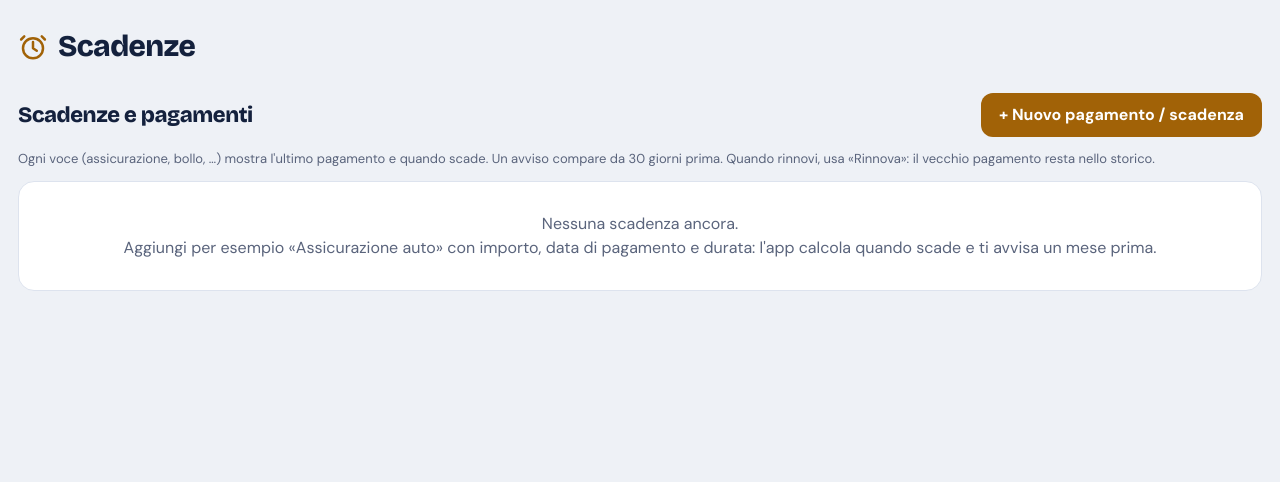
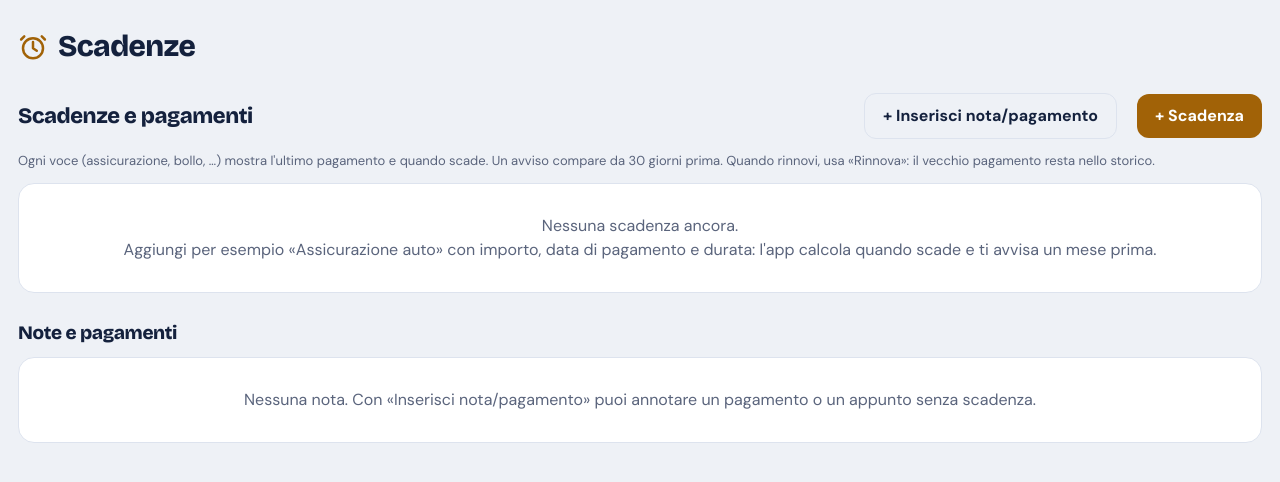
Before and after one commit to MaCesco/speseApp_v2, a Flask app: page /scadenze in a window 1280 px wide. Shown: the part 76-558 px from the top of the page. Run offline with Flask 3, Linux system fonts and the light colour scheme; the visitor is signed in with stand-in values (Sample User, id 1); some libraries are stand-ins or nearby versions.

Commit message:
29/10/26 mattina

```diff
--- a/app.py
+++ b/app.py
@@ -196,6 +196,7 @@ class Scadenza(db.Model):
     preavviso = db.Column(db.Integer, default=30)
     nota = db.Column(db.String(500), default="")
     chiusa = db.Column(db.Boolean, default=False, nullable=False)  # voce non piu' da rinnovare
+    tipo = db.Column(db.String(10), default="scad")  # scad = ha una scadenza | nota = solo nota/pagamento
 
 
 
@@ -203,7 +204,7 @@ def migra():
     """Aggiunge le colonne nuove alle tabelle gia' esistenti (database online)."""
     from sqlalchemy import inspect, text
     insp = inspect(db.engine)
-    for tab, col, tipo in (("studente", "note", "VARCHAR(500)"), ("lezione", "tariffa", "FLOAT"), ("studente", "credito", "FLOAT"), ("movimento", "file_id", "INTEGER"), ("impegno", "colore", "VARCHAR(10)")):
+    for tab, col, tipo in (("studente", "note", "VARCHAR(500)"), ("lezione", "tariffa", "FLOAT"), ("studente", "credito", "FLOAT"), ("movimento", "file_id", "INTEGER"), ("impegno", "colore", "VARCHAR(10)"), ("scadenza", "tipo", "VARCHAR(10)")):
         if col not in [c["name"] for c in insp.get_columns(tab)]:
             db.session.execute(text(f"ALTER TABLE {tab} ADD COLUMN {col} {tipo}"))
     if "contenuto" not in [c["name"] for c in insp.get_columns("file_bilancio")]:
@@ -1942,6 +1943,8 @@ def voci_scadenze(uid):
     """Raggruppa i pagamenti per voce: per ognuna l'ultimo pagamento (quello che conta) e lo storico."""
     gruppi = {}
     for s in Scadenza.query.filter_by(user_id=uid).all():
+        if s.tipo == "nota":
+            continue
         gruppi.setdefault(s.voce.strip().lower(), []).append(s)
     oggi, voci = date.today(), []
     for lista in gruppi.values():
@@ -2019,8 +2022,8 @@ def eventi_periodo(uid, da, a):
     for v in voci_scadenze(uid):
         s = v["s"]
         if s.scadenza and da <= s.scadenza <= a and not s.chiusa:
-            put(s.scadenza, dict(kind="scad", titolo=s.voce, ini="", fine="", href="/agenda?vista=scad", cls="scad",
-                                 sub="scadenza" + (f" · {s.importo:g} €" if s.importo else "")))
+            put(s.scadenza, dict(kind="scad", titolo=f"SCADENZA {s.voce}", ini="", fine="", href="/scadenze", cls="scad",
+                                 sub=(f"{s.importo:g} €".replace(".", ",") if s.importo else "")))
     for d, lst in out.items():
         for e in lst:
             try:
@@ -2103,7 +2106,8 @@ def _agenda(vista):
         for s in tutti:
             if s.data_pagamento and s.importo:
                 per_anno[s.data_pagamento.year] = per_anno.get(s.data_pagamento.year, 0) + s.importo
-        ctxd.update(voci=voci, per_anno=sorted(per_anno.items(), reverse=True), suggerimenti=SUGGERIMENTI_SCADENZE)
+        note = sorted([s for s in tutti if s.tipo == "nota"], key=lambda s: (s.data_pagamento or date.min, s.id), reverse=True)
+        ctxd.update(voci=voci, note=note, per_anno=sorted(per_anno.items(), reverse=True), suggerimenti=SUGGERIMENTI_SCADENZE)
     return render_template("agenda.html", **ctxd)
 
 
@@ -2158,6 +2162,9 @@ def scadenza_salva():
     val = _num(request.form.get("validita", "").strip().replace(",", "."))
     mesi = int(val * (12 if request.form.get("unita") == "anni" else 1)) if val and 0 < val <= 1200 else None
     sc = _data(request.form.get("scadenza"))
+    nota_sola = request.form.get("tipo") == "nota"
+    if nota_sola:  # solo nota/pagamento: nessuna validita' ne' scadenza
+        mesi, sc = None, None
     if not sc and dp and mesi:
         sc = aggiungi_mesi(dp, mesi) - timedelta(days=1)  # scade il giorno prima dell'anniversario
     if not mesi and dp and sc and sc > dp:
@@ -2173,7 +2180,13 @@ def scadenza_salva():
     s.preavviso = int(pre) if pre and 30 <= pre <= 365 else 30
     s.nota = request.form.get("nota", "").strip()[:500]
     s.chiusa = False
-    db.session.commit()
+    nuova = s.id is None
+    s.tipo = "nota" if nota_sola else "scad"
+    db.session.commit()
+    if nota_sola:
+        flash("Nota inserita." if nuova else "Nota aggiornata.")
+    else:
+        flash(("Scadenza inserita: " if nuova else "Scadenza aggiornata: ") + f"{s.voce}" + (f", scade il {_it(s.scadenza)}." if s.scadenza else "."))
     return _torna()
 
 
--- a/templates/agenda.html
+++ b/templates/agenda.html
@@ -1,6 +1,6 @@
 {% extends "base.html" %}{% block c %}
 {% set nxt = request.full_path.rstrip('?') %}
-{% macro sj(s) %}{{ {'id': s.id, 'voce': s.voce, 'importo': s.importo, 'dp': s.data_pagamento.isoformat() if s.data_pagamento else '', 'mesi': s.validita_mesi, 'sc': s.scadenza.isoformat() if s.scadenza else '', 'pre': s.preavviso or 30, 'nota': s.nota or ''}|tojson }}{% endmacro %}
+{% macro sj(s) %}{{ {'id': s.id, 'voce': s.voce, 'importo': s.importo, 'dp': s.data_pagamento.isoformat() if s.data_pagamento else '', 'mesi': s.validita_mesi, 'sc': s.scadenza.isoformat() if s.scadenza else '', 'pre': s.preavviso or 30, 'nota': s.nota or '', 'tipo': s.tipo or 'scad'}|tojson }}{% endmacro %}
 {% macro stato(v) %}{% if v.stato == 'scaduta' %}<span class="pill r">Scaduta da {{ -v.giorni }} g</span>{% elif v.stato == 'urgente' %}<span class="pill r">{% if v.giorni == 0 %}Scade oggi{% else %}Scade tra {{ v.giorni }} g{% endif %}</span>{% elif v.stato == 'presto' %}<span class="pill am">Scade tra {{ v.giorni }} g</span>{% elif v.stato == 'ok' %}<span class="pill g">In regola · {{ v.giorni }} g</span>{% elif v.stato == 'chiusa' %}<span class="pill mt">Non si rinnova</span>{% else %}<span class="pill mt">Senza scadenza</span>{% endif %}{% endmacro %}
 <style>
 :root{--am:#b45309;--amb:#d97706;--hh:60px;--fs:12.5px;--dh:52px}
@@ -38,7 +38,7 @@ button.pr{width:auto;padding:10px 18px;border-radius:12px;min-height:44px}
 .ev.ok{--c:var(--g);background:color-mix(in srgb,var(--g) 20%,var(--card))}
 .ev.no{--c:var(--r);background:color-mix(in srgb,var(--r) 20%,var(--card))}
 .ev.imp{--c:var(--ic,var(--in));background:color-mix(in srgb,var(--c) 22%,var(--card))}
-.ev.scad{--c:var(--amb);background:color-mix(in srgb,var(--amb) 22%,var(--card))}
+.ev.scad{--c:var(--r);background:color-mix(in srgb,var(--r) 22%,var(--card))}
 .ev b{display:block}.ev span{color:var(--mu)}
 .sen .ev{position:static;display:block;margin-top:4px}
 .ev.n2{font-size:calc(var(--fs)*.92);padding:3px 5px}.ev.n2 span,.ev.n3 span,.ev.n4 span{display:block}.ev.n3{font-size:calc(var(--fs)*.84);padding:2px 4px;line-height:1.2}.ev.n4{font-size:calc(var(--fs)*.76);padding:2px 3px;line-height:1.15}
@@ -57,7 +57,7 @@ button.pr{width:auto;padding:10px 18px;border-radius:12px;min-height:44px}
 .chip.ok{--c:var(--g);background:color-mix(in srgb,var(--g) 18%,var(--card))}
 .chip.no{--c:var(--r);background:color-mix(in srgb,var(--r) 18%,var(--card))}
 .chip.imp{--c:var(--ic,var(--in));background:color-mix(in srgb,var(--c) 20%,var(--card))}
-.chip.scad{--c:var(--amb);background:color-mix(in srgb,var(--amb) 22%,var(--card))}
+.chip.scad{--c:var(--r);background:color-mix(in srgb,var(--r) 22%,var(--card))}
 .more{font-size:12px;color:var(--mu);text-decoration:none;padding-left:4px}
 /* scadenze */
 .sg{display:grid;gap:14px;grid-template-columns:repeat(auto-fill,minmax(310px,1fr))}
@@ -68,6 +68,8 @@ button.pr{width:auto;padding:10px 18px;border-radius:12px;min-height:44px}
 .sc dl{display:grid;grid-template-columns:auto 1fr;gap:2px 12px;margin:4px 0;font-size:14.5px}.sc dt{color:var(--mu)}.sc dd{margin:0;font-weight:700;text-align:right}
 .sc .bt{display:flex;gap:6px;flex-wrap:wrap;margin-top:6px}
 .sc .bt button,.sc .bt form button{width:auto;padding:6px 12px;min-height:40px;font-size:14px;border-radius:10px}
+.tb .pr.sec{background:var(--bg);color:var(--tx);border:1px solid var(--line)}
+.nt td{vertical-align:middle}.nt td:nth-child(3){text-align:right;font-weight:700;white-space:nowrap}
 .sc .bt .x{background:var(--bg);color:var(--mu)}
 .sc details{margin-top:4px;font-size:14px}.sc summary{cursor:pointer;color:var(--mu)}
 .sc details table td{padding:6px 4px;font-size:13.5px}.sc details table td:nth-child(3){text-align:right}
@@ -108,7 +110,7 @@ dialog h2{margin:0 0 14px}
 <div class="cb" style="height:calc(var(--hh) * {{ h1 - h0 }})">
 {% for e in g.ev %}<a class="ev {{ e.cls }}{% if e.ncols > 1 %} n{{ [e.ncols, 4]|min }}{% endif %}" href="{{ e.href }}{{ '?da=' ~ (nxt|urlencode) if e.kind == 'lez' }}"{% if e.raw %} data-imp='{{ e.raw|tojson }}'{% endif %} title="{{ e.titolo }} {{ e.ini }}–{{ e.fine }} {{ e.sub }}" style="{% if e.colore %}--ic:{{ e.colore }};{% endif %}top:calc(var(--hh) * {{ e.start - h0 * 60 }} / 60);height:calc(var(--hh) * {{ [e.end - e.start, 30]|max }} / 60){% if e.ncols > 1 %};left:calc(3px + (100% - 6px) * {{ e.col }} / {{ e.ncols }});width:calc((100% - 6px) / {{ e.ncols }} - 2px);right:auto{% endif %}"><b>{{ e.titolo }}</b><span>{{ e.ini }}{% if e.fine %}–{{ e.fine }}{% endif %}{% if e.ncols < 3 and e.sub %} {{ e.sub }}{% endif %}</span></a>{% endfor %}
 </div>
-{% if g.senza %}<div class="sen">{% for e in g.senza %}<a class="ev {{ e.cls }}" href="{{ e.href }}{{ '?da=' ~ (nxt|urlencode) if e.kind == 'lez' }}"{% if e.colore %} style="--ic:{{ e.colore }}"{% endif %}{% if e.raw %} data-imp='{{ e.raw|tojson }}'{% endif %}><b>{{ e.titolo }}</b><span>{% if e.kind == 'scad' %}{{ e.sub }}{% elif e.ini %}{{ e.ini }}{% else %}giornata intera{% endif %}{% if e.kind == 'imp' and e.sub %} · {{ e.sub }}{% endif %}</span></a>{% endfor %}</div>{% endif %}
+{% if g.senza %}<div class="sen">{% for e in g.senza %}<a class="ev {{ e.cls }}" href="{{ e.href }}{{ '?da=' ~ (nxt|urlencode) if e.kind == 'lez' }}"{% if e.colore %} style="--ic:{{ e.colore }}"{% endif %}{% if e.raw %} data-imp='{{ e.raw|tojson }}'{% endif %}><b>{{ e.titolo }}</b><span>{% if e.kind == 'scad' %}{{ e.sub }}{% elif e.ini %}{{ e.ini }}{% elif e.kind == 'lez' %}orario non indicato{% else %}giornata intera{% endif %}{% if e.kind == 'imp' and e.sub %} · {{ e.sub }}{% endif %}</span></a>{% endfor %}</div>{% endif %}
 </div>{% endfor %}
 </div>
 
@@ -123,7 +125,7 @@ dialog h2{margin:0 0 14px}
 </div>
 
 {% else %}
-<div class="tb"><h2>Scadenze e pagamenti</h2><span class="sp"></span><button type="button" class="pr" id="nuovaScad">+ Nuovo pagamento / scadenza</button></div>
+<div class="tb"><h2>Scadenze e pagamenti</h2><span class="sp"></span><button type="button" class="pr sec" id="nuovaNota">+ Inserisci nota/pagamento</button><button type="button" class="pr" id="nuovaScad">+ Scadenza</button></div>
 <p class="leg">Ogni voce (assicurazione, bollo, …) mostra l'ultimo pagamento e quando scade. Un avviso compare da 30 giorni prima. Quando rinnovi, usa «Rinnova»: il vecchio pagamento resta nello storico.
 {% if per_anno %} · Pagato: {% for a, tot in per_anno %}<b style="color:var(--tx)">{{ a }}</b> {{ tot|eur_it }} €{{ ' · ' if not loop.last }}{% endfor %}{% endif %}</p>
 {% if voci %}<div class="sg">
@@ -143,6 +145,12 @@ dialog h2{margin:0 0 14px}
 </table></details>{% endif %}
 </div>{% endfor %}
 </div>{% else %}<div class="card vuoto">Nessuna scadenza ancora.<br>Aggiungi per esempio «Assicurazione auto» con importo, data di pagamento e durata: l'app calcola quando scade e ti avvisa un mese prima.</div>{% endif %}
+<h2 style="margin:26px 0 10px">Note e pagamenti</h2>
+{% if note %}<div class="card" style="padding:8px 16px"><table class="nt">
+{% for h in note %}<tr data-s='{{ sj(h) }}'><td>{{ h.data_pagamento|data_it }}</td><td><b>{{ h.voce }}</b>{% if h.nota %}<div class="mu" style="font-size:14px">{{ h.nota }}</div>{% endif %}</td><td>{% if h.importo is not none %}{{ h.importo|eur_it }} €{% endif %}</td>
+<td style="text-align:right;white-space:nowrap"><button type="button" class="x mini" data-az="modifica" style="width:auto;padding:4px 12px;min-height:36px">Modifica</button>
+<form method="post" action="/agenda/scadenza/{{ h.id }}/elimina" style="display:inline" onsubmit="return confirm('Eliminare questa nota?')"><input type="hidden" name="_t" value="{{ csrf }}"><input type="hidden" name="next" value="{{ nxt }}"><button class="x mini" style="width:auto;padding:4px 12px;min-height:36px">✕</button></form></td></tr>{% endfor %}
+</table></div>{% else %}<div class="card vuoto">Nessuna nota. Con «Inserisci nota/pagamento» puoi annotare un pagamento o un appunto senza scadenza.</div>{% endif %}
 {% endif %}
 
 <dialog id="dImp"><form method="post" action="/agenda/impegno/salva" class="df">
@@ -160,12 +168,12 @@ dialog h2{margin:0 0 14px}
 
 <dialog id="dScad"><form method="post" action="/agenda/scadenza/salva" class="df">
 <h2 id="tScad">Nuovo pagamento / scadenza</h2>
-<input type="hidden" name="_t" value="{{ csrf }}"><input type="hidden" name="next" value="{{ nxt }}"><input type="hidden" name="id">
-<label>Di cosa si tratta<input name="voce" required maxlength="120" list="sugg" placeholder="Es. Assicurazione auto"></label>
+<input type="hidden" name="_t" value="{{ csrf }}"><input type="hidden" name="next" value="{{ nxt }}"><input type="hidden" name="id"><input type="hidden" name="tipo" value="scad">
+<label><span id="lVoce">Di cosa si tratta</span><input name="voce" required maxlength="120" list="sugg" placeholder="Es. Assicurazione auto"></label>
 <datalist id="sugg">{% for s in (suggerimenti or []) %}<option value="{{ s }}">{% endfor %}</datalist>
 <div class="r2"><label>Importo pagato (€)<input name="importo" inputmode="decimal" placeholder="0,00"></label><label>Data pagamento<input type="date" name="data_pagamento"></label></div>
-<div class="r2"><label>Validità<input name="validita" inputmode="decimal" placeholder="Es. 12"></label><label>&nbsp;<select name="unita"><option value="mesi">mesi</option><option value="anni">anni</option></select></label></div>
-<div class="r2"><label>Scade il<input type="date" name="scadenza"></label><label>Avviso giorni prima<input name="preavviso" type="number" min="30" max="365" value="30"></label></div>
+<div id="soloSc"><div class="r2"><label>Validità<input name="validita" inputmode="decimal" placeholder="Es. 12"></label><label>&nbsp;<select name="unita"><option value="mesi">mesi</option><option value="anni">anni</option></select></label></div>
+<div class="r2"><label>Scade il<input type="date" name="scadenza"></label><label>Avviso giorni prima<input name="preavviso" type="number" min="30" max="365" value="30"></label></div></div>
 <label>Note<textarea name="nota" rows="2" maxlength="500"></textarea></label>
 <div class="bb"><button type="button" class="x" data-chiudi>Annulla</button><button type="submit">Salva</button></div>
 </form></dialog>
@@ -199,8 +207,10 @@ function calcola(){
 }
 f.scadenza.addEventListener('input',()=>{manuale=true});
 ['data_pagamento','validita','unita'].forEach(n=>f[n].addEventListener('input',()=>{if(n!='unita')manuale=false;calcola()}));
-function scad(o,titolo){
- f.reset();manuale=false;
+function scad(o,titolo,tipo){
+ tipo=tipo||o.tipo||'scad';f.reset();manuale=false;f.tipo.value=tipo;
+ const nota=tipo=='nota';$('#soloSc').hidden=nota;$('#lVoce').textContent=nota?'Descrizione':'Di cosa si tratta';
+ f.querySelector('input[name=data_pagamento]').closest('label').firstChild.textContent=nota?'Data ':'Data pagamento';
  f.id.value=o.id||'';f.voce.value=o.voce||'';f.importo.value=o.importo!=null?String(o.importo).replace('.',','):'';
  f.data_pagamento.value=o.dp||'';
  const m=o.mesi||'';if(m&&m%12==0){f.validita.value=m/12;f.unita.value='anni'}else{f.validita.value=m;f.unita.value='mesi'}
@@ -208,10 +218,11 @@ function scad(o,titolo){
  $('#tScad').textContent=titolo;if(o.sc&&o.id)manuale=true;
  dS.showModal();(o.id||o.rinnovo?f.importo:f.voce).focus();
 }
-const nuova=$('#nuovaScad');if(nuova)nuova.onclick=()=>scad({},'Nuovo pagamento / scadenza');
+const nuova=$('#nuovaScad');if(nuova)nuova.onclick=()=>scad({},'Nuova scadenza','scad');
+const nn=$('#nuovaNota');if(nn)nn.onclick=()=>scad({dp:iso(new Date())},'Nuova nota / pagamento','nota');
 document.querySelectorAll('[data-az]').forEach(b=>b.addEventListener('click',()=>{
  const el=b.closest('[data-s]'),o=JSON.parse(el.dataset.s);
- if(b.dataset.az=='modifica')scad(o,'Modifica pagamento');
+ if(b.dataset.az=='modifica')scad(o,o.tipo=='nota'?'Modifica nota / pagamento':'Modifica pagamento');
  else{ // rinnovo: stessa voce, nuovo pagamento da oggi
   const r={voce:o.voce,importo:o.importo,mesi:o.mesi,pre:o.pre,nota:o.nota,dp:iso(new Date()),rinnovo:1};
   scad(r,'Rinnova: '+o.voce);calcola();
```
Also changed, not shown: templates/confronti.html (+22 -5 lines).
